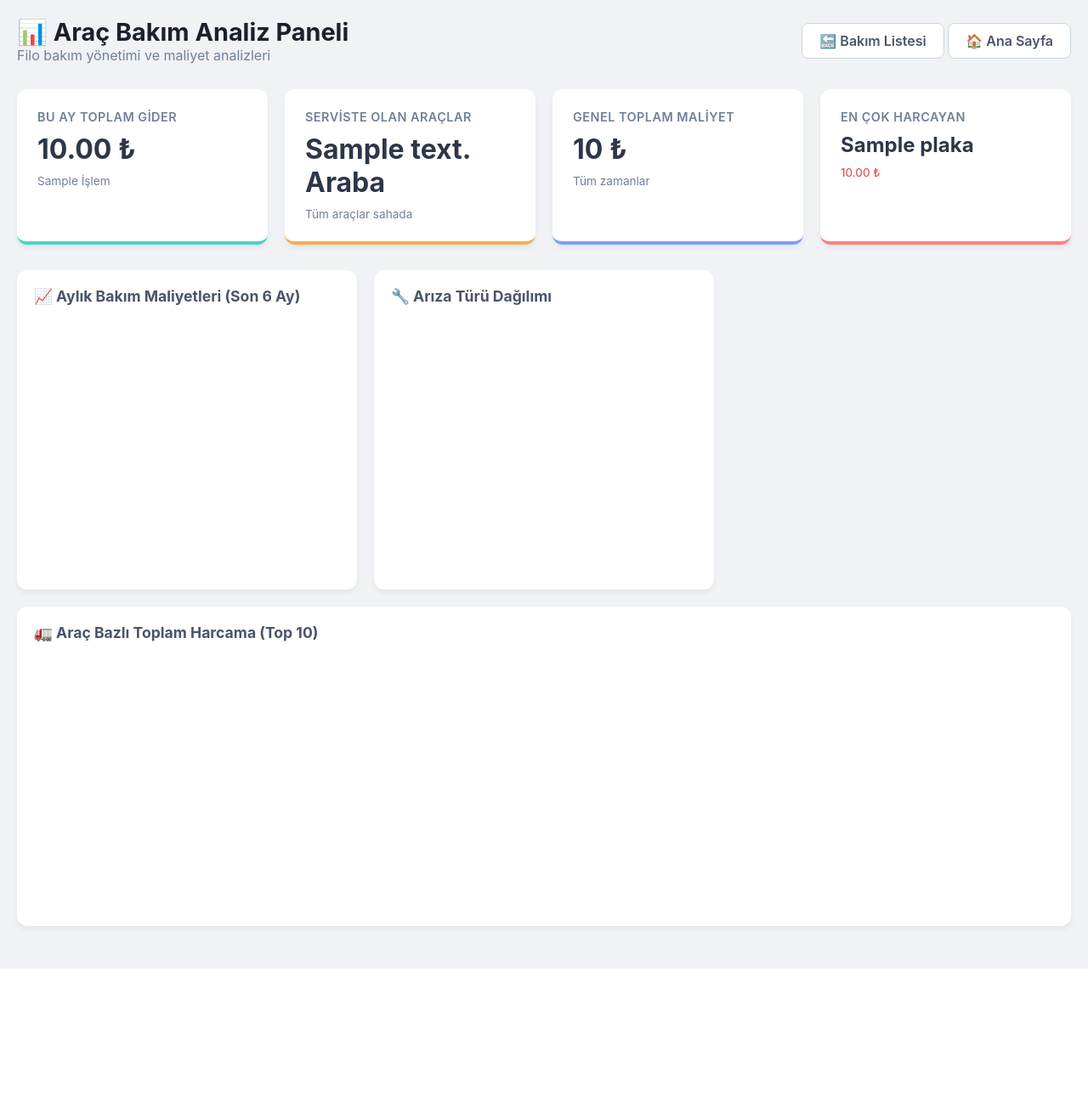
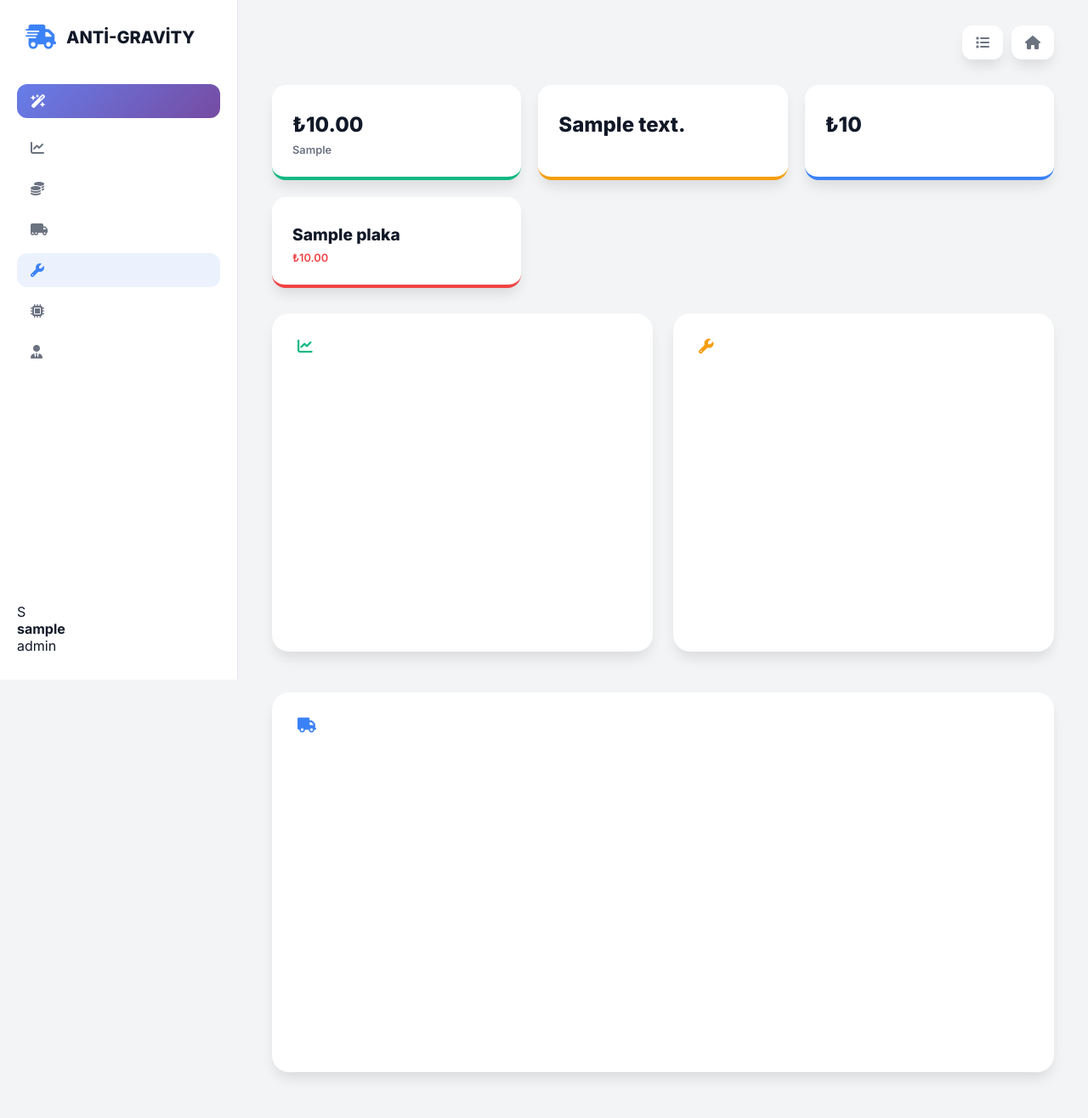
Before and after one commit to halilibrahimgulgec/antisonprg, a Flask app: template templates/bakim_analiz.html in a window 1280 px wide. Shown: the whole page at 85% size. Before the commit the page ends 1140 px from the top, so only its background shows below. Run offline with Flask 3, Linux system fonts and the light colour scheme; the visitor is signed in with stand-in values (Sample User, id 1); tables that the repository leaves empty hold one stand-in row (values such as "Sample post"); the template is opened without the code that fills it: most values are stand-ins (such as "Sample title", 1, 10 or a date in 2020); a map, chart or similar area stays blank.

Commit message:
Bakım analiz sayfası premium tasarıma uyarlandı

```diff
--- a/templates/bakim_analiz.html
+++ b/templates/bakim_analiz.html
@@ -1,230 +1,174 @@
 <!DOCTYPE html>
-<html lang="tr">
-
+<html lang="{{ get_locale() }}">
 <head>
     <meta charset="UTF-8">
     <meta name="viewport" content="width=device-width, initial-scale=1.0">
-    <title>Bakım Analiz Paneli</title>
+    <title>{{ _('Bakım Analiz Paneli - Telematik Dashboard') }}</title>
     <script src="https://cdn.jsdelivr.net/npm/chart.js"></script>
+    <link href="https://fonts.googleapis.com/css2?family=Inter:wght@300;400;500;600;700;800&display=swap" rel="stylesheet">
+    <link rel="stylesheet" href="https://cdnjs.cloudflare.com/ajax/libs/font-awesome/6.4.0/css/all.min.css">
     <style>
-        * {
-            margin: 0;
-            padding: 0;
-            box-sizing: border-box;
+        :root {
+            --bg-color: #F3F4F6;
+            --card-bg: #FFFFFF;
+            --primary: #3B82F6;
+            --primary-rgb: 59, 130, 246;
+            --success: #10B981;
+            --warning: #F59E0B;
+            --danger: #EF4444;
+            --text-main: #111827;
+            --text-muted: #6B7280;
+            --sidebar-width: 280px;
+            --radius: 20px;
+            --shadow: 0 10px 15px -3px rgba(0, 0, 0, 0.1);
         }
 
-        body {
-            font-family: -apple-system, BlinkMacSystemFont, 'Segoe UI', Roboto, sans-serif;
-            background: #f0f2f5;
-            padding: 20px;
+        * { margin: 0; padding: 0; box-sizing: border-box; font-family: 'Inter', sans-serif; }
+        body { background-color: var(--bg-color); color: var(--text-main); display: flex; min-height: 100vh; }
+
+        /* Sidebar consistency */
+        .sidebar {
+            width: var(--sidebar-width);
+            background: white;
+            height: 100vh;
+            position: fixed;
+            left: 0; top: 0; padding: 30px 20px;
+            display: flex; flex-direction: column;
+            border-right: 1px solid #E5E7EB; z-index: 1000;
         }
 
-        .container {
-            max-width: 1400px;
-            margin: 0 auto;
+        .logo { display: flex; align-items: center; gap: 12px; margin-bottom: 40px; padding-left: 10px; text-decoration: none; }
+        .logo i { font-size: 1.8rem; color: var(--primary); }
+        .logo h2 { font-size: 1.25rem; font-weight: 800; color: var(--text-main); }
+
+        .nav-menu { list-style: none; flex-grow: 1; overflow-y: auto; }
+        .nav-item { margin-bottom: 8px; }
+        .nav-link {
+            display: flex; align-items: center; gap: 12px; padding: 12px 16px;
+            text-decoration: none; color: var(--text-muted); font-weight: 500;
+            border-radius: 12px; transition: all 0.2s;
         }
+        .nav-link:hover, .nav-link.active { background: rgba(var(--primary-rgb), 0.1); color: var(--primary); }
 
-        .header {
-            display: flex;
-            justify-content: space-between;
-            align-items: center;
-            margin-bottom: 30px;
-        }
+        .main-content { margin-left: var(--sidebar-width); flex-grow: 1; padding: 30px 40px; }
 
-        .header h1 {
-            color: #1a202c;
-            font-size: 1.8rem;
-        }
-
-        .btn {
-            background: white;
-            border: 1px solid #cbd5e0;
-            padding: 10px 20px;
-            border-radius: 8px;
-            text-decoration: none;
-            color: #4a5568;
-            font-weight: 600;
-            transition: all 0.2s;
-        }
-
-        .btn:hover {
-            background: #e2e8f0;
-        }
+        .header { display: flex; justify-content: space-between; align-items: center; margin-bottom: 30px; }
+        .header-title h1 { font-size: 1.75rem; font-weight: 800; letter-spacing: -0.8px; }
 
         /* KPI Cards */
-        .kpi-grid {
-            display: grid;
-            grid-template-columns: repeat(auto-fit, minmax(240px, 1fr));
-            gap: 20px;
-            margin-bottom: 30px;
+        .kpi-grid { display: grid; grid-template-columns: repeat(auto-fit, minmax(240px, 1fr)); gap: 20px; margin-bottom: 30px; }
+        .kpi-card {
+            background: white; padding: 24px; border-radius: 16px; box-shadow: var(--shadow);
+            border-bottom: 4px solid var(--primary);
         }
+        .kpi-lbl { font-size: 0.75rem; font-weight: 700; color: var(--text-muted); text-transform: uppercase; }
+        .kpi-val { font-size: 1.5rem; font-weight: 800; color: var(--text-main); margin: 8px 0; }
+        .kpi-trend { font-size: 0.8rem; font-weight: 600; }
 
-        .kpi-card {
-            background: white;
-            padding: 24px;
-            border-radius: 12px;
-            box-shadow: 0 4px 6px rgba(0, 0, 0, 0.05);
-            display: flex;
-            flex-direction: column;
-        }
+        .card { background: white; border-radius: var(--radius); padding: 30px; box-shadow: var(--shadow); margin-bottom: 24px; }
+        .card h3 { font-size: 1.1rem; font-weight: 800; margin-bottom: 20px; display: flex; align-items: center; gap: 10px; }
 
-        .kpi-value {
-            font-size: 2rem;
-            font-weight: 700;
-            color: #2d3748;
-            margin: 10px 0;
-        }
+        .charts-grid { display: grid; grid-template-columns: repeat(auto-fit, minmax(400px, 1fr)); gap: 24px; }
 
-        .kpi-label {
-            color: #718096;
-            font-size: 0.9rem;
-            font-weight: 600;
-            text-transform: uppercase;
-            letter-spacing: 0.5px;
-        }
-
-        .kpi-trend {
-            font-size: 0.85rem;
-        }
-
-        .trend-up {
-            color: #e53e3e;
-        }
-
-        /* Harcama artışı genelde kötüdür */
-        .trend-neutral {
-            color: #718096;
-        }
-
-        /* Charts */
-        .charts-grid {
-            display: grid;
-            grid-template-columns: repeat(auto-fit, minmax(400px, 1fr));
-            gap: 20px;
-            margin-bottom: 30px;
-        }
-
-        .chart-card {
-            background: white;
-            padding: 20px;
-            border-radius: 12px;
-            box-shadow: 0 4px 6px rgba(0, 0, 0, 0.05);
-            min-height: 350px;
-        }
-
-        .chart-title {
-            font-size: 1.1rem;
-            font-weight: 700;
-            color: #4a5568;
-            margin-bottom: 15px;
-        }
-
-        @media (max-width: 768px) {
-            .charts-grid {
-                grid-template-columns: 1fr;
-            }
-        }
+        @media (max-width: 768px) { .sidebar { display: none; } .main-content { margin-left: 0; padding: 20px; } .charts-grid { grid-template-columns: 1fr; } }
     </style>
 </head>
+<body>
+    <aside class="sidebar">
+        <a href="/" class="logo"><i class="fa-solid fa-truck-fast"></i><h2>ANTİ-GRAVİTY</h2></a>
+        <nav class="nav-menu">
+            <li class="nav-item">
+                <a href="/ai-assistant" class="nav-link" style="background: linear-gradient(135deg, #667eea 0%, #764ba2 100%); color: white; margin-bottom: 15px;">
+                    <i class="fa-solid fa-wand-magic-sparkles"></i>
+                    {{ _('AI ASİSTAN (YENİ)') }}
+                </a>
+            </li>
+            <li class="nav-item"><a href="/" class="nav-link"><i class="fa-solid fa-chart-line"></i> {{ _('Dashboard') }}</a></li>
+            <li class="nav-item"><a href="/muhasebe" class="nav-link"><i class="fa-solid fa-coins"></i> {{ _('Muhasebe Analizi') }}</a></li>
+            <li class="nav-item"><a href="/arac-yonetimi" class="nav-link"><i class="fa-solid fa-truck-moving"></i> {{ _('Filo Yönetimi') }}</a></li>
+            <li class="nav-item"><a href="/bakim" class="nav-link active"><i class="fa-solid fa-wrench"></i> {{ _('Bakım & Onarım') }}</a></li>
+            <li class="nav-item"><a href="/ai-analysis" class="nav-link"><i class="fa-solid fa-microchip"></i> {{ _('AI Analiz') }}</a></li>
+            <li class="nav-item"><a href="/soforler" class="nav-link"><i class="fa-solid fa-user-tie"></i> {{ _('Şoför Yönetimi') }}</a></li>
+        </nav>
+        <div class="user-profile">
+            <div class="user-avatar">{{ session['username'][0].upper() }}</div>
+            <div class="user-info"><h4>{{ session['username'] }}</h4><p>{{ session['role'] }}</p></div>
+        </div>
+    </aside>
 
-<body>
-    <div class="container">
-        <div class="header">
-            <div>
-                <h1>📊 Araç Bakım Analiz Paneli</h1>
-                <p style="color: #718096;">Filo bakım yönetimi ve maliyet analizleri</p>
+    <main class="main-content">
+        <header class="header">
+            <div class="header-title">
+                <h1>{{ _('Bakım Analiz Paneli') }}</h1>
+                <p style="color: var(--text-muted);">{{ _('Filo bakım maliyetleri ve arıza türü dağılımı.') }}</p>
             </div>
-            <div>
-                <a href="/bakim" class="btn">🔙 Bakım Listesi</a>
-                <a href="/" class="btn">🏠 Ana Sayfa</a>
+            <div style="display: flex; gap: 10px;">
+                <a href="/bakim" class="nav-link" style="background: white; box-shadow: var(--shadow);"><i class="fa-solid fa-list"></i> {{ _('Bakım Listesi') }}</a>
+                <a href="/" class="nav-link" style="background: white; box-shadow: var(--shadow);"><i class="fa-solid fa-house"></i></a>
+            </div>
+        </header>
+
+        <div class="kpi-grid">
+            <div class="kpi-card" style="border-bottom-color: var(--success);">
+                <div class="kpi-lbl">{{ _('Bu Ay Toplam Gider') }}</div>
+                <div class="kpi-val">₺{{ "{:,.2f}".format(data.kpi.bu_ay_toplam) }}</div>
+                <div class="kpi-trend" style="color: var(--text-muted);">{{ data.kpi.bu_ay_adet }} {{ _('İşlem') }}</div>
+            </div>
+            <div class="kpi-card" style="border-bottom-color: var(--warning);">
+                <div class="kpi-lbl">{{ _('Servisteki Araçlar') }}</div>
+                <div class="kpi-val">{{ data.kpi.serviste_sayisi }} {{ _('Araç') }}</div>
+                <div class="kpi-trend" style="color: {% if data.kpi.serviste_sayisi > 0 %}var(--danger){% else %}var(--success){% endif %};">
+                    {{ _('Şu an bakımda') if data.kpi.serviste_sayisi > 0 else _('Tüm araçlar sahada') }}
+                </div>
+            </div>
+            <div class="kpi-card" style="border-bottom-color: var(--primary);">
+                <div class="kpi-lbl">{{ _('Genel Toplam Maliyet') }}</div>
+                <div class="kpi-val">₺{{ "{:,.0f}".format(data.kpi.genel_toplam) }}</div>
+                <div class="kpi-trend" style="color: var(--text-muted);">{{ _('Tüm zamanlar') }}</div>
+            </div>
+            <div class="kpi-card" style="border-bottom-color: var(--danger);">
+                <div class="kpi-lbl">{{ _('En Çok Harcayan') }}</div>
+                <div class="kpi-val" style="font-size: 1.2rem;">{{ data.arac_maliyetleri[0].plaka if data.arac_maliyetleri else '-' }}</div>
+                <div class="kpi-trend" style="color: var(--danger);">₺{{ "{:,.2f}".format(data.arac_maliyetleri[0].toplam) if data.arac_maliyetleri else 0 }}</div>
             </div>
         </div>
 
-        <!-- KPI Cards -->
-        <div class="kpi-grid">
-            <div class="kpi-card" style="border-bottom: 4px solid #4fd1c5;">
-                <div class="kpi-label">Bu Ay Toplam Gider</div>
-                <div class="kpi-value">{{ "%.2f"|format(data.kpi.bu_ay_toplam) }} ₺</div>
-                <div class="kpi-trend trend-neutral">{{ data.kpi.bu_ay_adet }} İşlem</div>
+        <div class="charts-grid">
+            <div class="card">
+                <h3><i class="fa-solid fa-chart-line" style="color: var(--success);"></i> {{ _('Aylık Bakım Trendi') }}</h3>
+                <div style="height: 300px;"><canvas id="monthlyCostChart"></canvas></div>
             </div>
-            <div class="kpi-card" style="border-bottom: 4px solid #f6ad55;">
-                <div class="kpi-label">Serviste Olan Araçlar</div>
-                <div class="kpi-value">{{ data.kpi.serviste_sayisi }} Araba</div>
-                <div class="kpi-trend {{ 'trend-up' if data.kpi.serviste_sayisi > 0 else 'trend-neutral' }}">
-                    {{ '⚠️ Şu an bakımda' if data.kpi.serviste_sayisi > 0 else 'Tüm araçlar sahada' }}
+            <div class="card">
+                <h3><i class="fa-solid fa-wrench" style="color: var(--warning);"></i> {{ _('Arıza Türü Dağılımı') }}</h3>
+                <div style="height: 300px;"><canvas id="breakdownTypeChart"></canvas></div>
+            </div>
+            <div class="card" style="grid-column: 1 / -1;">
+                <h3><i class="fa-solid fa-truck" style="color: var(--primary);"></i> {{ _('Araç Bazlı Toplam Harcama (Top 10)') }}</h3>
+                <div style="height: 350px;"><canvas id="vehicleCostChart"></canvas></div>
             </div>
         </div>
-            <div class="kpi-card" style="border-bottom: 4px solid #7f9cf5;">
-                <div class="kpi-label">Genel Toplam Maliyet</div>
-                <div class="kpi-value">{{ "%.0f"|format(data.kpi.genel_toplam) }} ₺</div>
-                <div class="kpi-trend trend-neutral">Tüm zamanlar</div>
-            </div>
-            <div class="kpi-card" style="border-bottom: 4px solid #fc8181;">
-                <div class="kpi-label">En Çok Harcayan</div>
-                <div class="kpi-value" style="font-size: 1.5rem;">
-                    {{ data.arac_maliyetleri[0].plaka if data.arac_maliyetleri else '-' }}
-                </div>
-                <div class="kpi-trend trend-up">
-                    {{ "%.2f"|format(data.arac_maliyetleri[0].toplam) if data.arac_maliyetleri else 0 }} ₺
-                </div>
-            </div>
-        </div>
-
-        <!-- Charts -->
-        <div class="charts-grid">
-            <!-- Line Chart: Monthly Costs -->
-            <div class="chart-card">
-                <div class="chart-title">📈 Aylık Bakım Maliyetleri (Son 6 Ay)</div>
-                <div style="position: relative; height: 300px; width: 100%;">
-                    <canvas id="monthlyCostChart"></canvas>
-                </div>
-            </div>
-
-            <!-- Pie Chart: Breakdown Types -->
-            <div class="chart-card">
-                <div class="chart-title">🔧 Arıza Türü Dağılımı</div>
-                <div style="position: relative; height: 300px; width: 100%;">
-                    <canvas id="breakdownTypeChart"></canvas>
-                </div>
-            </div>
-
-            <!-- Bar Chart: Top Vehicle Costs -->
-            <div class="chart-card" style="grid-column: 1 / -1;">
-                <div class="chart-title">🚛 Araç Bazlı Toplam Harcama (Top 10)</div>
-                <div style="position: relative; height: 300px; width: 100%;">
-                    <canvas id="vehicleCostChart"></canvas>
-                </div>
-            </div>
-        </div>
+    </main>
 
     <script>
-            // Data from Backend
         const rawData = {{ json_data | safe }};
 
-            // 1. Monthly Cost Chart
         const monthlyCtx = document.getElementById('monthlyCostChart').getContext('2d');
         new Chart(monthlyCtx, {
             type: 'line',
             data: {
                 labels: rawData.aylik_maliyetler.map(x => x.ay),
                 datasets: [{
-                        label: 'Toplam Maliyet (TL)',
+                    label: 'Maliyet (TL)',
                     data: rawData.aylik_maliyetler.map(x => x.toplam),
-                        borderColor: '#4fd1c5',
-                        backgroundColor: 'rgba(79, 209, 197, 0.1)',
-                        borderWidth: 3,
+                    borderColor: '#10B981',
+                    backgroundColor: 'rgba(16, 185, 129, 0.1)',
                     tension: 0.3,
                     fill: true
                 }]
             },
-                options: {
-                    responsive: true,
-                    maintainAspectRatio: false,
-                    scales: { y: { beginAtZero: true } }
-                }
+            options: { responsive: true, maintainAspectRatio: false }
         });
 
-            // 2. Breakdown Type Pie Chart
         const pieCtx = document.getElementById('breakdownTypeChart').getContext('2d');
         new Chart(pieCtx, {
             type: 'doughnut',
@@ -232,15 +176,12 @@
                 labels: rawData.ariza_dagilimi.map(x => x.tip),
                 datasets: [{
                     data: rawData.ariza_dagilimi.map(x => x.adet),
-                        backgroundColor: [
-                            '#fc8181', '#f6ad55', '#63b3ed', '#68d391', '#b794f4', '#cbd5e0'
-                        ]
+                    backgroundColor: ['#EF4444', '#F59E0B', '#3B82F6', '#10B981', '#8B5CF6', '#6B7280']
                 }]
             },
-                options: { responsive: true, maintainAspectRatio: false }
+            options: { responsive: true, maintainAspectRatio: false, plugins: { legend: { position: 'bottom' } }, cutout: '70%' }
         });
 
-            // 3. Vehicle Cost Bar Chart
         const barCtx = document.getElementById('vehicleCostChart').getContext('2d');
         new Chart(barCtx, {
             type: 'bar',
@@ -249,18 +190,12 @@
                 datasets: [{
                     label: 'Toplam Harcama (TL)',
                     data: rawData.arac_maliyetleri.map(x => x.toplam),
-                        backgroundColor: '#7f9cf5',
-                        borderRadius: 6
+                    backgroundColor: '#3B82F6',
+                    borderRadius: 8
                 }]
             },
-                options: {
-                    responsive: true,
-                    maintainAspectRatio: false,
-                    scales: { y: { beginAtZero: true } }
-                }
+            options: { responsive: true, maintainAspectRatio: false }
         });
     </script>
-    </div>
 </body>
-
 </html>
```
Lines whose indentation alone changed are shown as unchanged.
